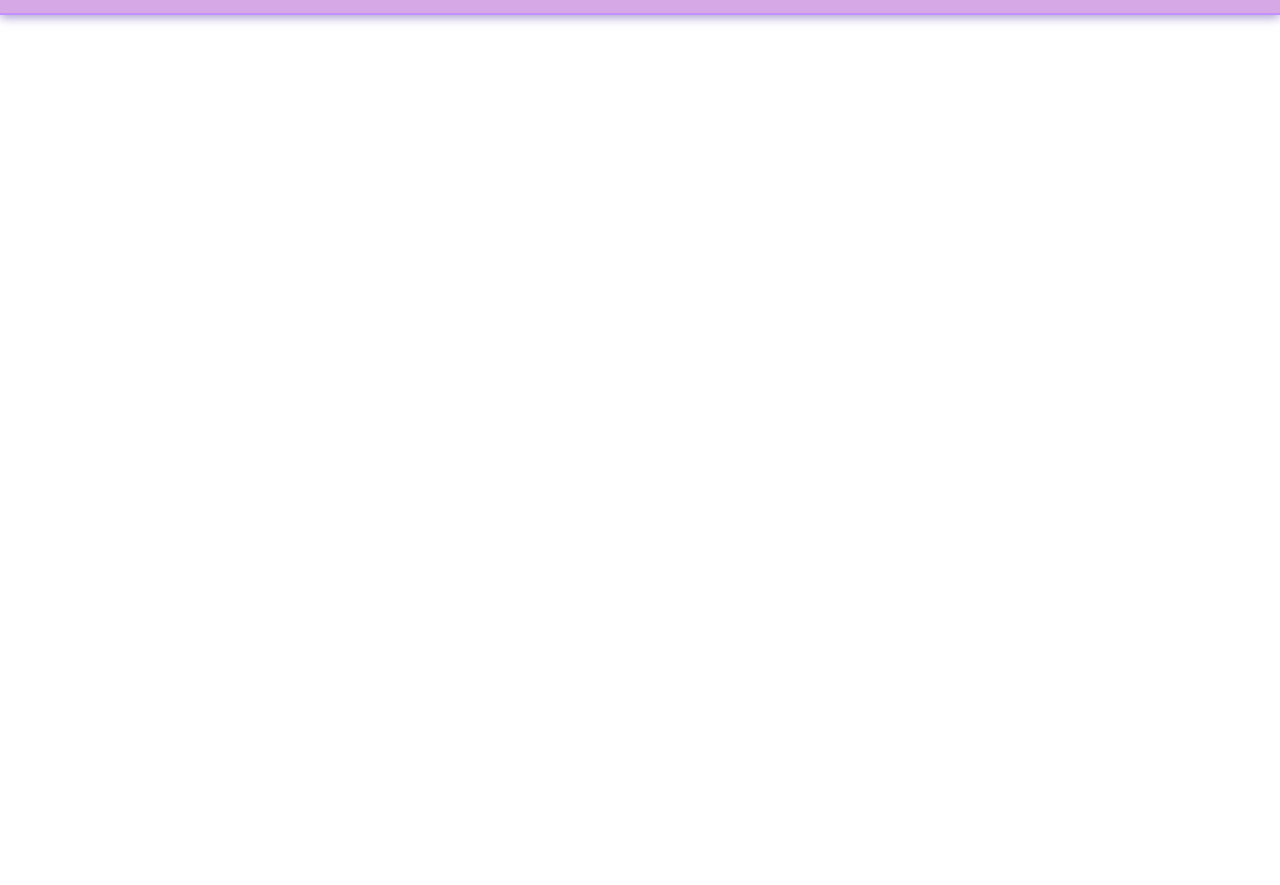
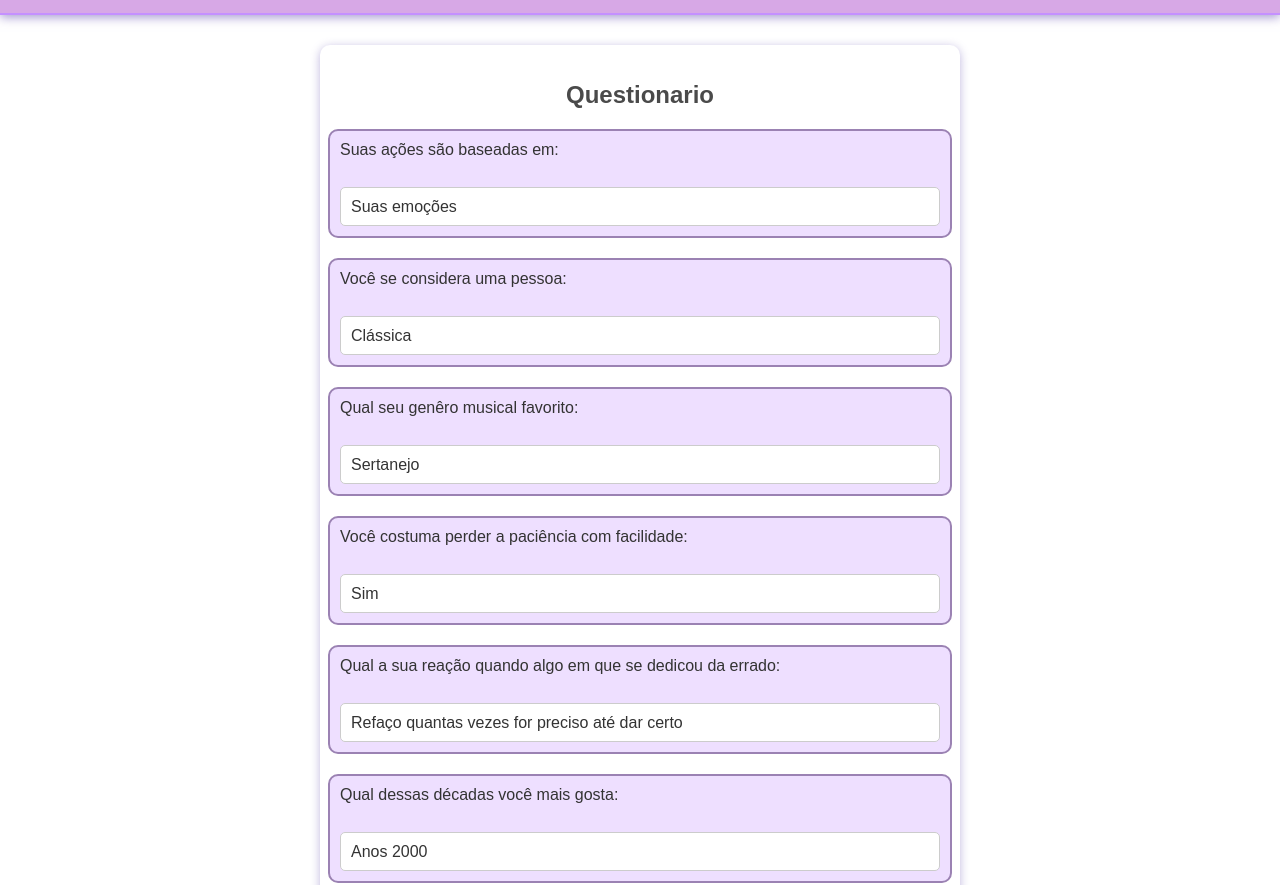
Before and after one commit to RebecaCagni/TrabalhoIndividual, a website: page Proj_Individual/Usuario/questionario.html in a window 1280 px wide. Shown: the part 83-968 px from the top of the page. Before the commit the page ends 800 px from the top, so only its background shows below. Drawn offline with Linux system fonts and the light colour scheme.

```diff
--- a/Proj_Individual/Usuario/css/styleuser.css
+++ b/Proj_Individual/Usuario/css/styleuser.css
@@ -3,7 +3,7 @@
     padding: 0;
     box-sizing: border-box;
     font-family: 'Barlow', sans-serif;
-    background-color: #fff;
+    background-color: #ffffff;
     height: 100vh;
     width: 100vw;
     overflow-x: hidden ; /*Tira o scroll da horizontal*/
@@ -123,3 +123,63 @@
 
 
   /* ___________________________ INICIO DA PAGINA ________________________________ */
+
+  /* ------------------------------ Questionário ----------------------------------- */
+  .questio {
+    display: flex;
+    flex-direction: column;
+    align-items: center;
+    justify-content: center;
+    border-radius: 10px;
+    box-shadow: 0 2px 10px rgba(122, 104, 187, 0.486);
+    margin-top: 30px;
+    padding: 20px;
+    background-color: #fff;
+    width: 80%;
+    max-width: 600px;
+}
+
+.questio h1 {
+    text-align: center;
+    margin-bottom: 20px;
+    font-size: 24px;
+    color: #4a4a4a;
+}
+
+.pergunta {
+    display: flex;
+    flex-direction: column;
+    justify-content: center;
+    align-items: flex-start;
+    width: 100%;
+    margin-bottom: 20px;
+    padding: 10px;
+    border-radius: 10px;
+    background-color: #c490ff49;
+    border: 2px solid rgb(155, 130, 179);
+}
+
+.pergunta label {
+    margin-bottom: 10px;
+    font-size: 16px;
+    color: #333;
+}
+
+.pergunta select {
+    width: 100%;
+    padding: 10px;
+    border-radius: 5px;
+    border: 1px solid #ccc;
+    background-color: #fff;
+    font-size: 16px;
+    color: #333;
+    appearance: none;
+    -webkit-appearance: none;
+    -moz-appearance: none;
+}
+
+.pergunta select:focus {
+    border-color: #7a68bb;
+    outline: none;
+    box-shadow: 0 0 5px rgba(122, 104, 187, 0.486);
+}
--- a/Proj_Individual/Usuario/questionario.html
+++ b/Proj_Individual/Usuario/questionario.html
@@ -34,3 +34,89 @@
           </div>
         </div>
       </div>
+
+
+      <div style="display: flex; flex-direction: column; justify-content: center; align-items: center;">
+        <div class="questio">
+          <h1 style="text-align: center;">Questionario</h1>
+          <div class="pergunta">
+            <label for="">Suas ações são baseadas em:</label><br>
+            <select name="" id="select_resposta">
+              <option value="1">Suas emoções</option>
+              <option value="2">Suas ideias</option>
+            </select>
+          </div>
+
+          <div class="pergunta">
+            <label for="">Você se considera uma pessoa:</label><br>
+            <select name="" id="select_resposta1">
+              <option value="1">Clássica</option>
+              <option value="2">Moderna</option>
+            </select>
+          </div>
+
+          <div class="pergunta">
+            <label for="">Qual seu genêro musical favorito:</label><br>
+            <select name="" id="select_resposta2">
+              <option value="1">Sertanejo</option>
+              <option value="2">MPB</option>
+              <option value="3">POP</option>
+              <option value="4">Clássica</option>
+            </select>
+          </div>
+
+          <div class="pergunta">
+            <label for="">Você costuma perder a paciência com facilidade:</label><br>
+            <select name="" id="select_resposta3">
+              <option value="1">Sim</option>
+              <option value="2">Não</option>
+              <option value="3">Ás vezes</option>
+            </select>
+          </div>
+
+          <div class="pergunta">
+            <label for="">Qual a sua reação quando algo em que se dedicou da errado: </label><br>
+            <select name="" id="select_resposta4">
+              <option value="1">Refaço quantas vezes for preciso até dar certo</option>
+              <option value="2">Tento novamente, mas se der errado, desisto</option>
+              <option value="3">Prefiro não insistir em algo que não vale a pena</option>
+              <option value="4">Desisto e fico muito mal</option>
+            </select>
+          </div>
+
+          <div class="pergunta">
+            <label for="">Qual dessas décadas você mais gosta:</label><br>
+            <select name="" id="select_resposta5">
+              <option value="1">Anos 2000</option>
+              <option value="2">Anos 90</option>
+              <option value="3">Anos 80</option>
+              <option value="4">Anos 70</option>
+              <option value="5">Anos 60</option>
+            </select>
+          </div>
+
+          <div class="pergunta">
+            <label for="">Você costuma demonstrar seus sentimentos:</label><br>
+            <select name="" id="select_resposta6">
+              <option value="1">Sim</option>
+              <option value="2">Não</option>
+              <option value="3">Mais ou menos</option>
+            </select>
+          </div>
+
+          <button style="background-color: rgb(144, 106, 179); width: 15%; padding: 7px; border-radius: 5px; color: white;" onclick="enviar()">Enviar</button>
+        </div>
+      </div>
+
+      <script>
+        function enviar() {
+          var select1 = select_resposta1.value
+          var select2 = select_resposta2.value
+          var select3 = select_resposta3.value
+          var select4 = select_resposta4.value
+          var select5 = select_resposta5.value
+          var select6 = select_resposta6.value
+        }
+      </script>
+</body>
+</html>
```
Also changed, not shown: Proj_Individual/Usuario/aulas.html (+11 -0 lines).
